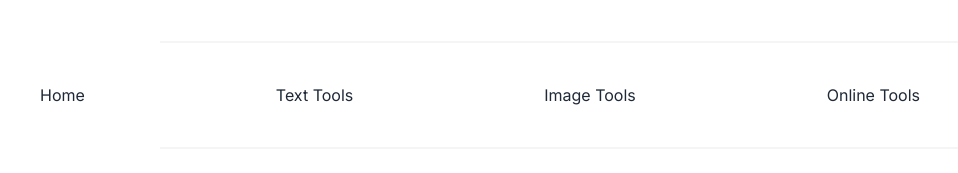
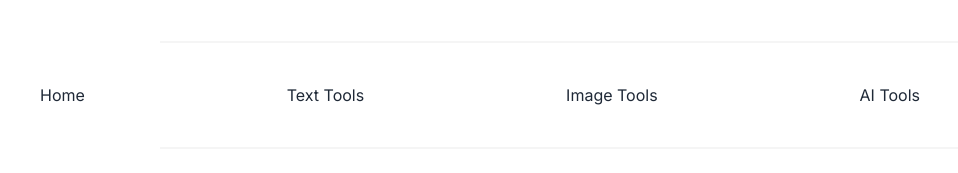
Before and after one commit to waelnassaf/tools-for-noobs, a Next.js app: page /privacy-policy in a window 1280 px wide. Shown: the part 173-346 px from the top of the page, without its empty margins (0-958 px from the left). Built offline with nearby package versions, Linux system fonts and the light colour scheme.

Commit message:
Rename Online tools to AI tools

```diff
--- a/app/tools/online/keyword-extractor/page.tsx
+++ b/app/tools/ai/keyword-extractor/page.tsx
@@ -42,6 +42,7 @@
                 (keyword: Keyword) => keyword.name
             )
             setKeywords(keywordNames)
+            console.log(keywordNames)
         } catch (error) {
             console.error(error)
         }
@@ -56,7 +57,7 @@
         }, 0)
     }
 
-    const pages = ["Home", "Online Tools", "Keyword Extractor"]
+    const pages = ["Home", "AI Tools", "Keyword Extractor"]
 
     return (
         <>
--- a/app/tools/online/page.tsx
+++ b/app/tools/ai/page.tsx
@@ -5,21 +5,21 @@
 
 export async function generateMetadata(): Promise<Metadata> {
     return {
-        title: `Online Tools - ${sitename}`,
-        description: "Use our large collection of online tools.",
+        title: `AI Tools - ${sitename}`,
+        description: "Use our large collection of AI tools.",
     }
 }
 
 export default async function Page({ searchParams }: SearchParamsProps) {
-    const pages = ["Home", "Online Tools"]
+    const pages = ["Home", "AI Tools"]
 
     return (
         <>
             <Breadcrumbs pages={pages} />
             <div className="mt-12 padding-x padding-y max-width">
                 <div className="home__text-container">
-                    <h1 className="text-4xl font-extrabold">Online Tools</h1>
-                    <p>Use our large collection of online tools.</p>
+                    <h1 className="text-4xl font-extrabold">AI Tools</h1>
+                    <p>Use our large collection of AI tools.</p>
                 </div>
 
                 <ToolsByCat catId={3} limit={searchParams.limit} />
--- a/constants/index.ts
+++ b/constants/index.ts
@@ -9,8 +9,8 @@
         path: "/tools/image",
     },
     {
-        label: "Online Tools",
-        path: "/tools/online",
+        label: "AI Tools",
+        path: "/tools/ai",
     },
 ]
 
@@ -49,8 +49,8 @@
         catID: 2,
     },
     {
-        title: "Online",
-        value: "online",
+        title: "AI",
+        value: "ai",
         catID: 3,
     },
 ]
```
Also changed, not shown: app/tools/ai/keyword-extractor/layout.tsx (renamed from app/tools/online/keyword-extractor/layout.tsx).
